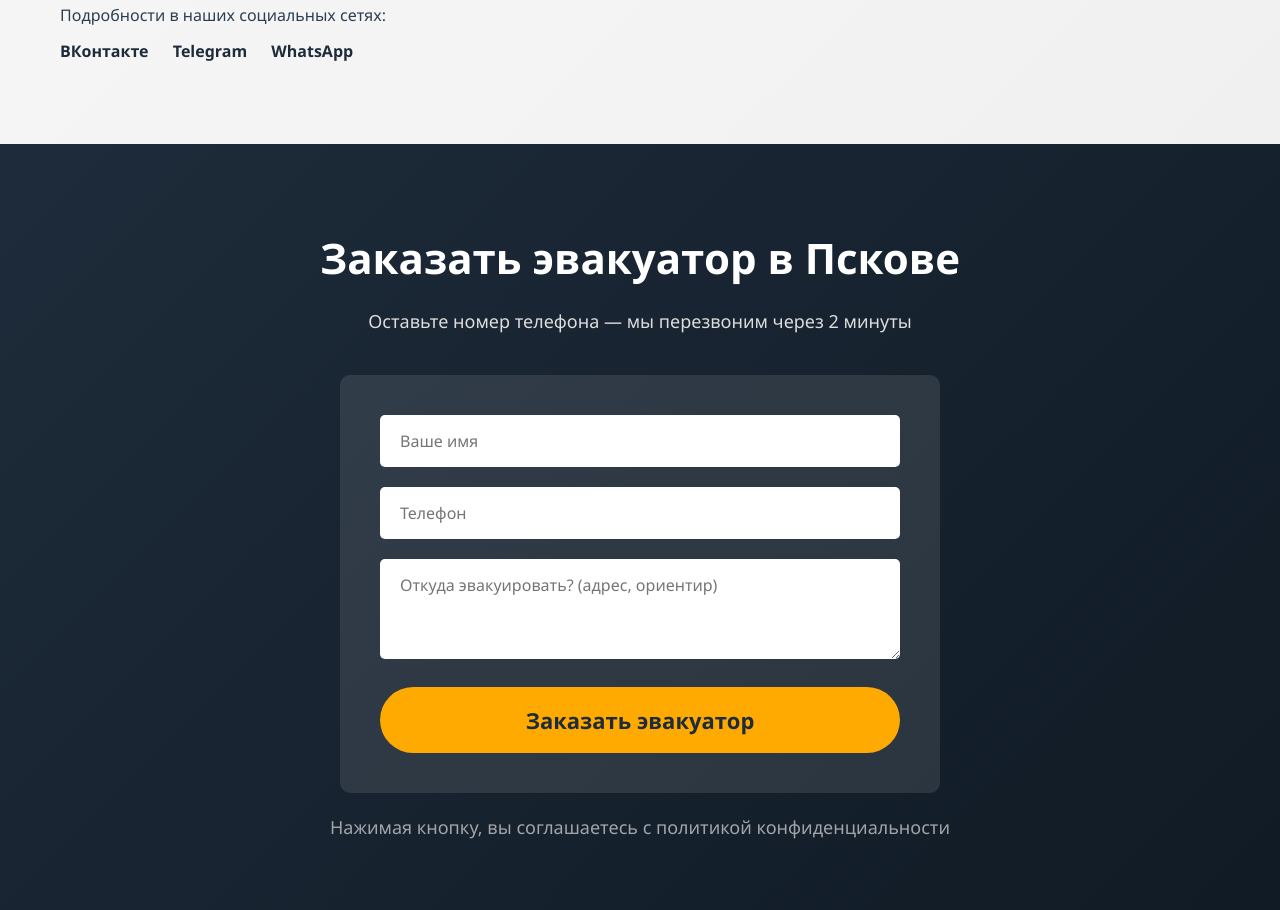
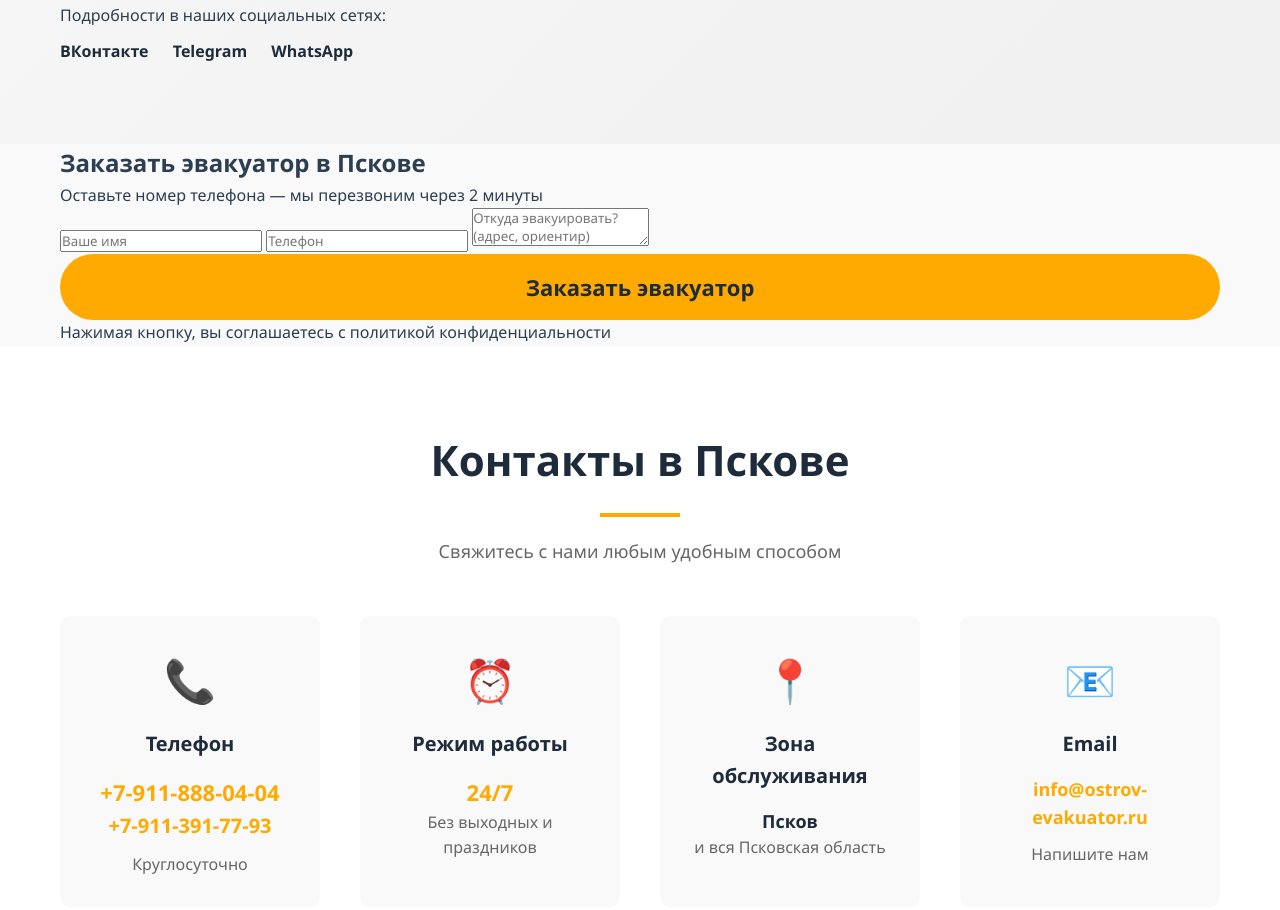
Before and after one commit to ostrov-evakuator/ostrov-evakuator.github.io, a plain HTML site: page pskov.html in a window 1280 px wide. Shown: the part 3933-4843 px from the top of the page. Drawn offline with Linux system fonts and the light colour scheme.

Commit message:
Update pskov.html

```diff
--- a/pskov.html
+++ b/pskov.html
@@ -453,56 +453,6 @@
 
         .stat-label {
             color: #666;
-        }
-
-        /* ========== ФОРМА ЗАКАЗА ========== */
-        .order {
-            background: linear-gradient(135deg, #1e2b3a 0%, #0f1a24 100%);
-            color: white;
-            padding: 80px 0;
-            text-align: center;
-        }
-
-        .order h2 {
-            color: white;
-            font-size: 42px;
-            margin-bottom: 15px;
-        }
-
-        .order p {
-            color: #ddd;
-            font-size: 18px;
-            margin-bottom: 40px;
-        }
-
-        .order-form {
-            max-width: 600px;
-            margin: 0 auto;
-            background: rgba(255,255,255,0.1);
-            padding: 40px;
-            border-radius: 10px;
-        }
-
-        .order-form input,
-        .order-form textarea {
-            width: 100%;
-            padding: 15px 20px;
-            margin-bottom: 20px;
-            border: none;
-            border-radius: 5px;
-            font-size: 16px;
-            background: white;
-        }
-
-        .order-form textarea {
-            resize: vertical;
-            min-height: 100px;
-        }
-
-        .form-note {
-            margin-top: 20px;
-            font-size: 13px;
-            opacity: 0.7;
         }
 
         /* ========== КОНТАКТЫ ========== */
```
